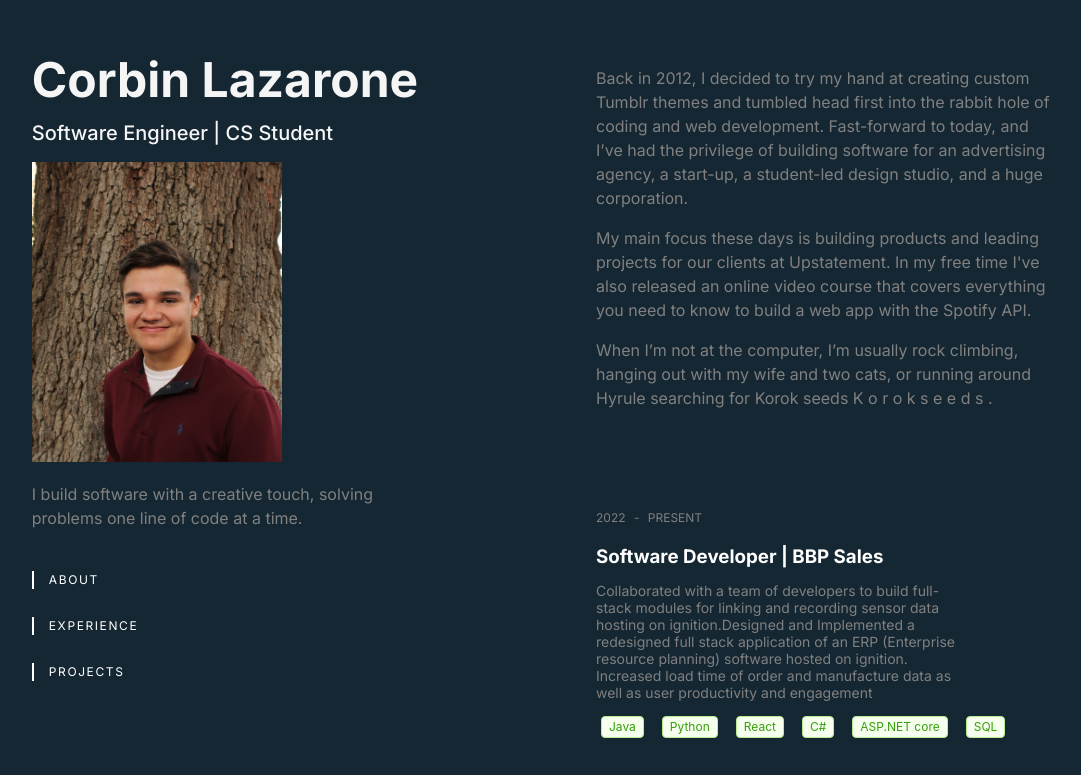
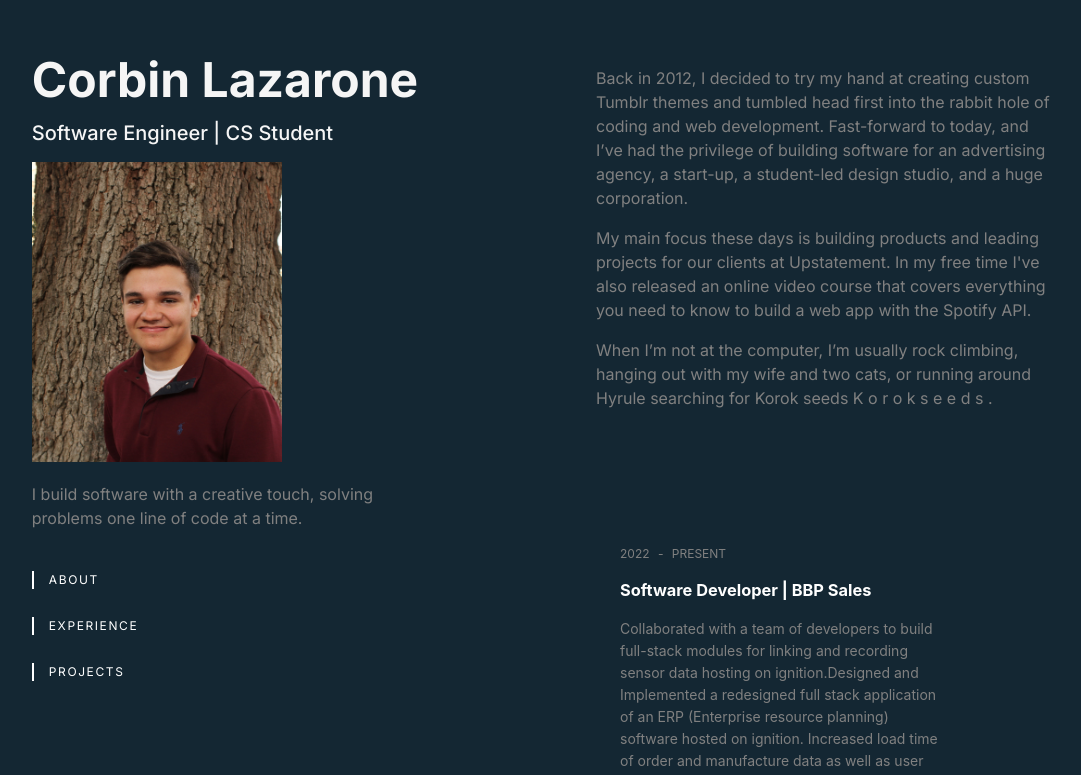
Before and after one commit to corbinlazarone/corbinWebsite, a Next.js app in the folder portfolio/: page / in a window 1280 px wide. Shown: the top 775 px of the page, without its empty margins (44-1125 px from the left). Built offline with nearby package versions, Linux system fonts and the light colour scheme.

Commit message:
card hover effect

```diff
--- a/portfolio/src/app/Components/rightside.tsx
+++ b/portfolio/src/app/Components/rightside.tsx
@@ -1,10 +1,14 @@
 import styles from "@/app/styles/right.module.css";
-import { Divider, Space, Tag } from "antd";
+import { Space, Tag, Card } from "antd";
 import { ExperienceListProps, ExperienceData } from "../utils/ExperienceTypes";
 
 const ExperienceList: React.FC<ExperienceListProps> = ({ experience }) => {
   const ExperienceListItems = experience.map((item, index) => (
-    <div key={index} className={styles.ExperienceDivItem}>
+    <Card
+      key={index}
+      className={`${styles.ExperienceDivItem} ${styles.transparentCard}`}
+      hoverable
+    >
       <div className={styles.date}>
         <p>
           {item.startYear} <span> - </span> {item.endYear}
@@ -21,10 +25,14 @@ const ExperienceList: React.FC<ExperienceListProps> = ({ experience }) => {
       <div>
         <Space>
           {item.skills &&
-            item.skills.map((skill, index) => <Tag key={index} color="green">{skill}</Tag>)}
+            item.skills.map((skill, index) => (
+              <Tag key={index} color="green">
+                {skill}
+              </Tag>
+            ))}
         </Space>
       </div>
-    </div>
+    </Card>
   ));
 
   return <div className={styles.ExperienceDiv}>{ExperienceListItems}</div>;
--- a/portfolio/src/app/styles/right.module.css
+++ b/portfolio/src/app/styles/right.module.css
@@ -2,6 +2,7 @@
     max-width: 40%;
     margin-left: 40%;
 }
+
 .aboutDiv p {
     color: grey;
     line-height: 1.5rem;
@@ -10,28 +11,45 @@
 .ExperienceDiv {
     margin-top: 100px;
 }
+
 .date p {
     color: grey;
     font-size: .75rem;
     line-height: 1rem;
 }
+
 .summaryHeader h3 {
     margin-bottom: 0;
 }
+
 .summaryHeader p {
     margin-top: 5px;
 }
+
 .summary p {
     color: gray;
     width: 80%;
     font-size: .875rem;
 }
+
 .ExperienceDivItem {
     margin-top: 50px;
 }
+
 .ExperienceDivItem span {
     margin: 0 5px;
 }
+
 .ExperienceDivItem h3 {
     color: white;
 }
+
+.transparentCard {
+    border: none;
+    background-color: transparent;
+    transition: background-color 0.3s ease; /* Add a smooth transition effect */
+}
+
+.transparentCard:hover {
+    background-color: transparent; /* Make the card transparent on hover */
+}
```
